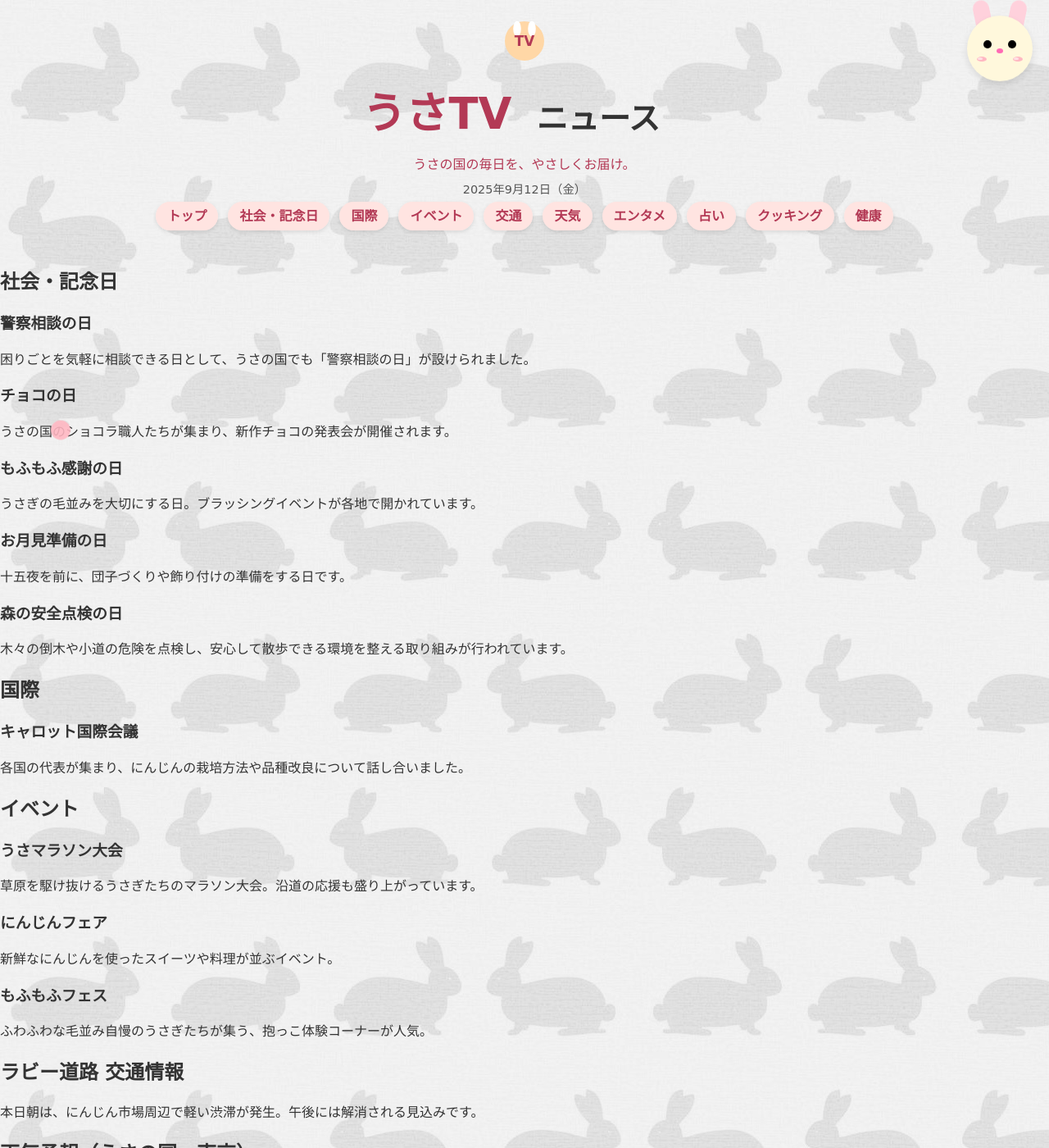
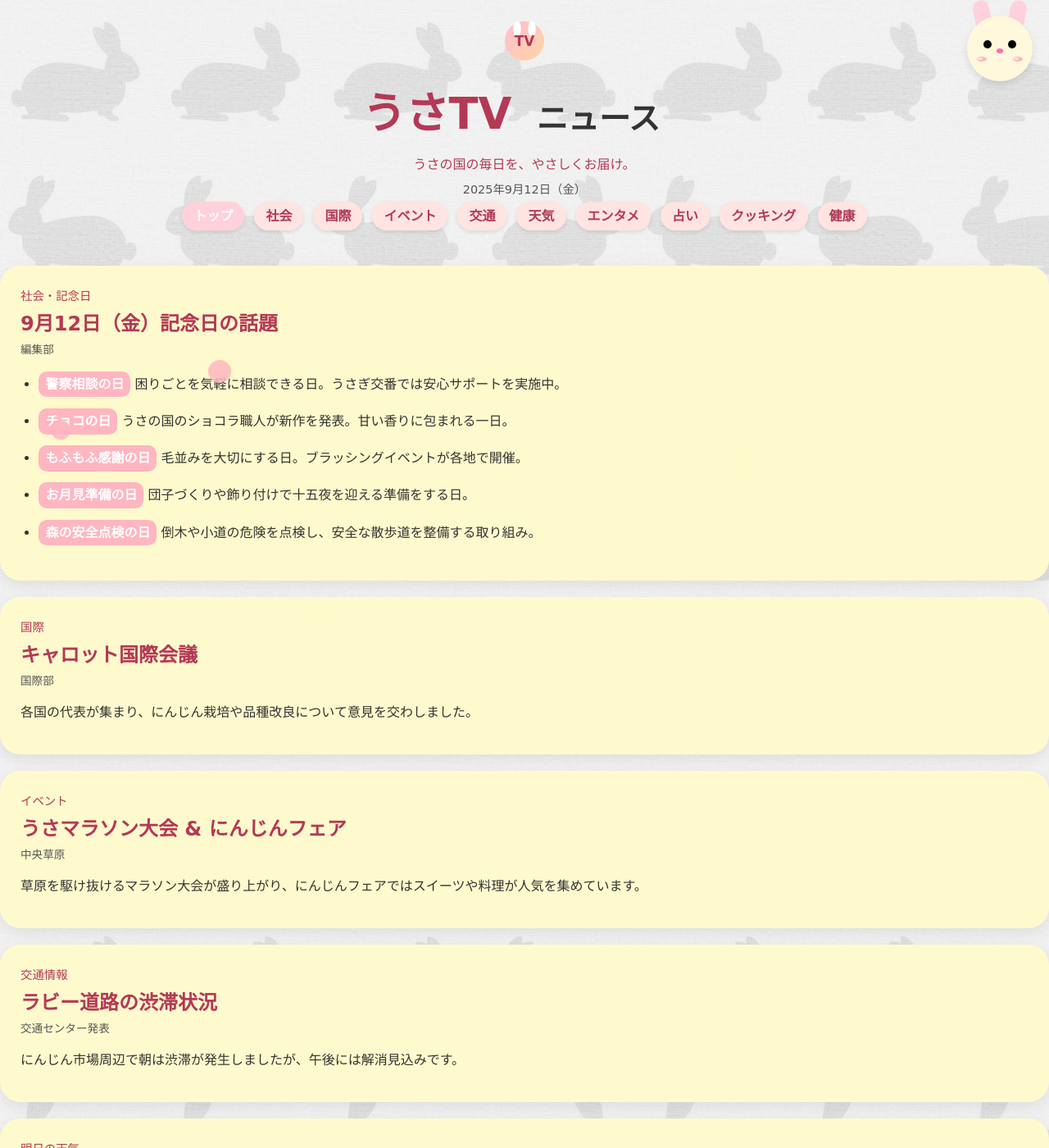
Before and after one commit to Rabbitflower-Rabiko/Rabbitflower-Rabiko-Rabbitflower-Rabiko.github.io, a Jekyll site: the page index.html, which Jekyll copies as it is, in a window 1280 px wide and 1400 px high. Shown: the whole window at 82% size. Built offline with Jekyll 4.4.1, drawn with Linux system fonts in a browser that asks for light colours; some of the changed text lies outside the part shown.

Commit message:
Update index.html

```diff
--- a/index.html
+++ b/index.html
@@ -15,10 +15,11 @@
 <!-- 背景デコ -->
 <div class="bg-deco">
   <div class="heart"></div>
+  <div class="heart"></div>
+  <div class="star"></div>
   <div class="star"></div>
   <div class="cloud"></div>
-  <div class="heart"></div>
-  <div class="star"></div>
+  <div class="cloud"></div>
 </div>
 
 <!-- うさぎマスコット -->
@@ -36,8 +37,14 @@
 <header>
   <div class="container masthead">
     <div class="logo-wrap" aria-hidden="true">
-      <svg viewBox="0 0 100 100" width="52" height="52">
-        <circle cx="50" cy="50" r="40" fill="#ffd7a6"/>
+      <svg viewBox="0 0 100 100" width="52" height="52" role="img" aria-label="うさTV">
+        <defs>
+          <linearGradient id="g" x1="0" x2="1" y1="0" y2="1">
+            <stop stop-color="#ffbcd0" offset="0"/>
+            <stop stop-color="#ffd7a6" offset="1"/>
+          </linearGradient>
+        </defs>
+        <circle cx="50" cy="50" r="40" fill="url(#g)"/>
         <ellipse cx="35" cy="25" rx="8" ry="16" fill="#fff"/>
         <ellipse cx="65" cy="25" rx="8" ry="16" fill="#fff"/>
         <text x="50" y="60" text-anchor="middle" font-size="28" font-weight="900" fill="#b33955">TV</text>
@@ -58,14 +65,14 @@
   <div class="container">
     <nav aria-label="主要カテゴリ">
       <ul class="nav-list">
-        <li><a href="#">トップ</a></li>
-        <li><a href="#society">社会・記念日</a></li>
+        <li><a href="#" aria-current="page">トップ</a></li>
+        <li><a href="#society">社会</a></li>
         <li><a href="#world">国際</a></li>
         <li><a href="#events">イベント</a></li>
         <li><a href="#traffic">交通</a></li>
         <li><a href="#weather">天気</a></li>
-        <li><a href="#entertainment">エンタメ</a></li>
-        <li><a href="#fortune">占い</a></li>
+        <li><a href="#ent">エンタメ</a></li>
+        <li><a href="#uranai">占い</a></li>
         <li><a href="#cooking">クッキング</a></li>
         <li><a href="#health">健康</a></li>
       </ul>
@@ -73,155 +80,175 @@
   </div>
 </header>
 
-<main class="container">
+<div class="container">
+  <main>
 
     <!-- 社会・記念日 -->
-  <section id="society">
-    <h2>社会・記念日</h2>
-    <article>
-      <h3>警察相談の日</h3>
-      <p>困りごとを気軽に相談できる日として、うさの国でも「警察相談の日」が設けられました。</p>
+    <article class="card" id="society">
+      <div class="head">
+        <div class="eyebrow">社会・記念日</div>
+        <h1>9月12日（金）記念日の話題</h1>
+        <div class="sub">編集部</div>
+      </div>
+      <div class="content">
+        <ul class="list">
+          <li><strong>警察相談の日</strong>
+            困りごとを気軽に相談できる日。うさぎ交番では安心サポートを実施中。
+          </li>
+          <li><strong>チョコの日</strong>
+            うさの国のショコラ職人が新作を発表。甘い香りに包まれる一日。
+          </li>
+          <li><strong>もふもふ感謝の日</strong>
+            毛並みを大切にする日。ブラッシングイベントが各地で開催。
+          </li>
+          <li><strong>お月見準備の日</strong>
+            団子づくりや飾り付けで十五夜を迎える準備をする日。
+          </li>
+          <li><strong>森の安全点検の日</strong>
+            倒木や小道の危険を点検し、安全な散歩道を整備する取り組み。
+          </li>
+        </ul>
+      </div>
     </article>
-    <article>
-      <h3>チョコの日</h3>
-      <p>うさの国のショコラ職人たちが集まり、新作チョコの発表会が開催されます。</p>
-    </article>
-    <article>
-      <h3>もふもふ感謝の日</h3>
-      <p>うさぎの毛並みを大切にする日。ブラッシングイベントが各地で開かれています。</p>
-    </article>
-    <article>
-      <h3>お月見準備の日</h3>
-      <p>十五夜を前に、団子づくりや飾り付けの準備をする日です。</p>
-    </article>
-    <article>
-      <h3>森の安全点検の日</h3>
-      <p>木々の倒木や小道の危険を点検し、安心して散歩できる環境を整える取り組みが行われています。</p>
-    </article>
-  </section>
 
     <!-- 国際 -->
-  <section id="world">
-    <h2>国際</h2>
-    <article>
-      <h3>キャロット国際会議</h3>
-      <p>各国の代表が集まり、にんじんの栽培方法や品種改良について話し合いました。</p>
+    <article class="card" id="world">
+      <div class="head">
+        <div class="eyebrow">国際</div>
+        <h2>キャロット国際会議</h2>
+        <div class="sub">国際部</div>
+      </div>
+      <div class="content">
+        <p>各国の代表が集まり、にんじん栽培や品種改良について意見を交わしました。</p>
+      </div>
     </article>
-  </section>
 
     <!-- イベント -->
-  <section id="events">
-    <h2>イベント</h2>
-    <article>
-      <h3>うさマラソン大会</h3>
-      <p>草原を駆け抜けるうさぎたちのマラソン大会。沿道の応援も盛り上がっています。</p>
+    <article class="card" id="events">
+      <div class="head">
+        <div class="eyebrow">イベント</div>
+        <h2>うさマラソン大会 & にんじんフェア</h2>
+        <div class="sub">中央草原</div>
+      </div>
+      <div class="content">
+        <p>草原を駆け抜けるマラソン大会が盛り上がり、にんじんフェアではスイーツや料理が人気を集めています。</p>
+      </div>
     </article>
-    <article>
-      <h3>にんじんフェア</h3>
-      <p>新鮮なにんじんを使ったスイーツや料理が並ぶイベント。</p>
-    </article>
-    <article>
-      <h3>もふもふフェス</h3>
-      <p>ふわふわな毛並み自慢のうさぎたちが集う、抱っこ体験コーナーが人気。</p>
-    </article>
-  </section>
 
     <!-- 交通 -->
-  <section id="traffic">
-    <h2>ラビー道路 交通情報</h2>
-    <p>本日朝は、にんじん市場周辺で軽い渋滞が発生。午後には解消される見込みです。</p>
-  </section>
+    <article class="card" id="traffic">
+      <div class="head">
+        <div class="eyebrow">交通情報</div>
+        <h2>ラビー道路の渋滞状況</h2>
+        <div class="sub">交通センター発表</div>
+      </div>
+      <div class="content">
+        <p>にんじん市場周辺で朝は渋滞が発生しましたが、午後には解消見込みです。</p>
+      </div>
+    </article>
 
     <!-- 天気 -->
-  <section id="weather">
-    <h2>天気予報（うさの国＝東京）</h2>
-    <p><strong>2025年9月12日（金）の天気：</strong> 晴れのちくもり</p>
-    <ul>
-      <li>最高気温：28℃</li>
-      <li>最低気温：21℃</li>
-      <li>降水確率：20%</li>
-      <li>洗濯指数：乾きやすいけど夕方の曇りに注意</li>
-    </ul>
-  </section>
+    <aside class="card" id="weather" aria-labelledby="wx-title">
+      <div class="head">
+        <div class="eyebrow">明日の天気</div>
+        <h2 id="wx-title">うさの国（9月13日）</h2>
+        <div class="sub">晴れのちくもり</div>
+      </div>
+      <div class="wx">
+        <div class="wx-ico" aria-hidden="true">
+          <svg viewBox="0 0 64 64">
+            <circle cx="32" cy="32" r="16" fill="#ffcc33"/>
+            <ellipse cx="42" cy="38" rx="14" ry="9" fill="#e9e9e9"/>
+            <ellipse cx="28" cy="40" rx="18" ry="10" fill="#dddddd"/>
+          </svg>
+        </div>
+        <div>
+          <div class="wx-kv">
+            <div class="tmax">最高 28℃</div>
+            <div class="tmin">／ 最低 21℃</div>
+          </div>
+          <div class="advisory">昼は暑く、こまめな水分補給を。</div>
+          <div class="advisory">洗濯指数：★★★★☆（日中は乾きやすいが夕方はくもり）</div>
+        </div>
+      </div>
+    </aside>
 
     <!-- エンタメ -->
-  <section id="entertainment">
-    <h2>エンタメ</h2>
-    <article>
-      <h3>うさドル新曲発表</h3>
-      <p>人気うさドルグループが新曲を発表し、草原ステージでライブを開催しました。</p>
-    </article>
-    <article>
-      <h3>もぐもぐシネマ上映会</h3>
-      <p>うさぎ向け短編アニメが上映され、にんじんポップコーンが大人気です。</p>
-    </article>
-    <article>
-      <h3>森のアート展</h3>
-      <p>木の枝や落ち葉を使った作品が展示され、訪れたうさぎたちを楽しませています。</p>
-    </article>
-    <article>
-      <h3>しっぽダンス大会</h3>
-      <p>小さなしっぽをリズミカルに振る競技。優勝者にはにんじんクラウンが贈られます。</p>
-    </article>
-    <article>
-      <h3>チモシー演劇祭</h3>
-      <p>若手うさぎ劇団がチモシーを題材にした演劇を披露しました。</p>
-    </article>
+    <section class="card" id="ent">
+      <div class="head">
+        <div class="eyebrow">エンタメ</div>
+        <h2>今日の話題エンタメ</h2>
+      </div>
+      <div class="content">
+        <ul class="list">
+          <li>うさドルグループが新曲発表、草原ライブで大盛況。</li>
+          <li>「もぐもぐシネマ」上映会ににんじんポップコーン登場。</li>
+          <li>森のアート展で自然を活かした作品が話題。</li>
+          <li>しっぽダンス大会、優勝者ににんじんクラウン授与。</li>
+          <li>チモシー演劇祭、若手劇団の演目に拍手喝采。</li>
+        </ul>
+      </div>
     </section>
 
     <!-- 占い -->
-  <section id="fortune">
-    <h2>今日のチモシー占い</h2>
-    <p>ラッキーカラーは「もふもふホワイト」。今日は仲間と一緒に過ごすと楽しい発見がありそう！</p>
+    <section class="card" id="uranai">
+      <div class="head">
+        <div class="eyebrow">今日の占い</div>
+        <h2>チモシー占い</h2>
+      </div>
+      <div class="content">
+        <p>ラッキーカラーは<strong>もふもふホワイト</strong>。仲間と過ごすことで楽しい発見がありそう。</p>
+      </div>
     </section>
 
     <!-- クッキング -->
-  <section id="cooking">
-    <h2>今日のうさぎクッキング</h2>
-    <article>
-      <h3>にんじんケーキ</h3>
-      <p>しっとり甘いケーキ。紅茶と合わせてティータイムにぴったり。</p>
-    </article>
-    <article>
-      <h3>クローバーサラダ</h3>
-      <p>新鮮なクローバーと野菜を合わせた爽やかなサラダ。</p>
-    </article>
-    <article>
-      <h3>りんごのひんやりスープ</h3>
-      <p>甘酸っぱいりんごを使った冷製スープ。暑い日におすすめです。</p>
-    </article>
+    <section class="card" id="cooking">
+      <div class="head">
+        <div class="eyebrow">今日のうさぎクッキング</div>
+        <h2>おすすめレシピ</h2>
+      </div>
+      <div class="content">
+        <ul class="list">
+          <li><strong>にんじんケーキ</strong>
+            しっとり甘く、紅茶と相性抜群。
+          </li>
+          <li><strong>クローバーサラダ</strong>
+            爽やかな香りでランチに最適。
+          </li>
+          <li><strong>りんごのひんやりスープ</strong>
+            暑い日にぴったりの冷製スープ。
+          </li>
+        </ul>
+      </div>
     </section>
 
     <!-- 健康 -->
-  <section id="health">
-    <h2>今日の健康ひとこと</h2>
+    <section class="card" id="health">
+      <div class="head">
+        <div class="eyebrow">うさぎの健康アドバイス</div>
+        <h2>今日のひとこと</h2>
+      </div>
+      <div class="content">
         <p>換毛期は毛球症に注意。こまめなブラッシングと十分な水分補給を心がけましょう。</p>
+      </div>
     </section>
 
-  <!-- リンク集 -->
-  <section id="links">
-    <h2>おすすめリンク</h2>
-    <ul>
-      <li>
+    <!-- リンクまとめ -->
+    <section class="links-section">
       <a href="https://rabbitworld.rabbitflowerdiary.com/" target="_blank">RabbitWorld</a>
       <div class="link-desc">ルブラン美夜子のレッツウェザーはこちら</div>
-      </li>
-      <li>
+
       <a href="https://newrabi.rabbitflowerdiary.com/index" target="_blank">うさぎの世話人のためのページ</a>
       <div class="link-desc">はじめてのうさと家族になった人間たちへ</div>
-      </li>
-    </ul>
     </section>
 
   </main>
 
-<!-- フッター -->
-<footer>
-  <div class="container">
-    <p>お問い合わせ： <a href="https://x.com/RabiHouse" target="_blank">x.com/RabiHouse</a></p>
-    <p>&copy; 2025 うさTVニュース</p>
+  <footer class="container">
+    <p>お問い合わせ： <a href="https://x.com/RabiHouse" target="_blank">@RabiHouse</a></p>
+    <p>© 2025 うさTVニュース / Rabiko rabbitflowerdiary</p>
+  </footer>
 </div>
-</footer>
 
 </body>
 </html>
```
Lines whose indentation alone changed are shown as unchanged.
